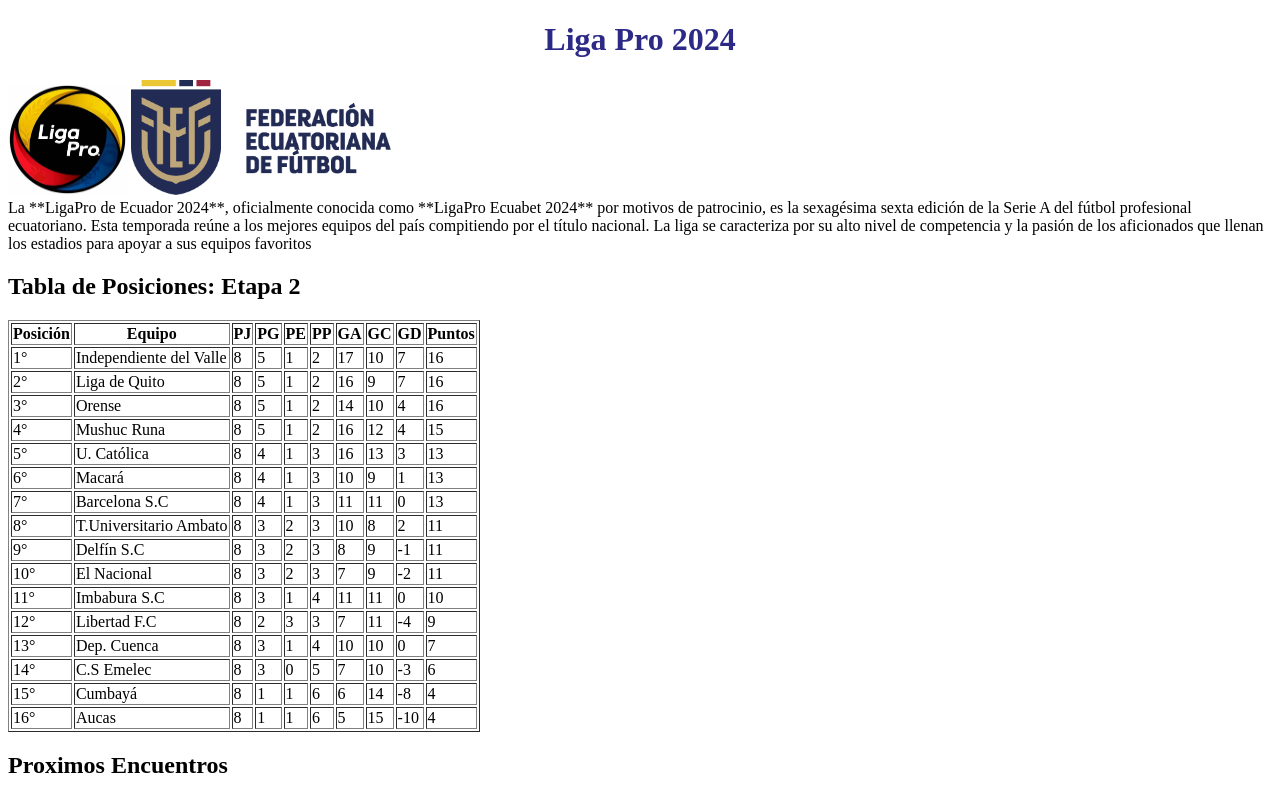
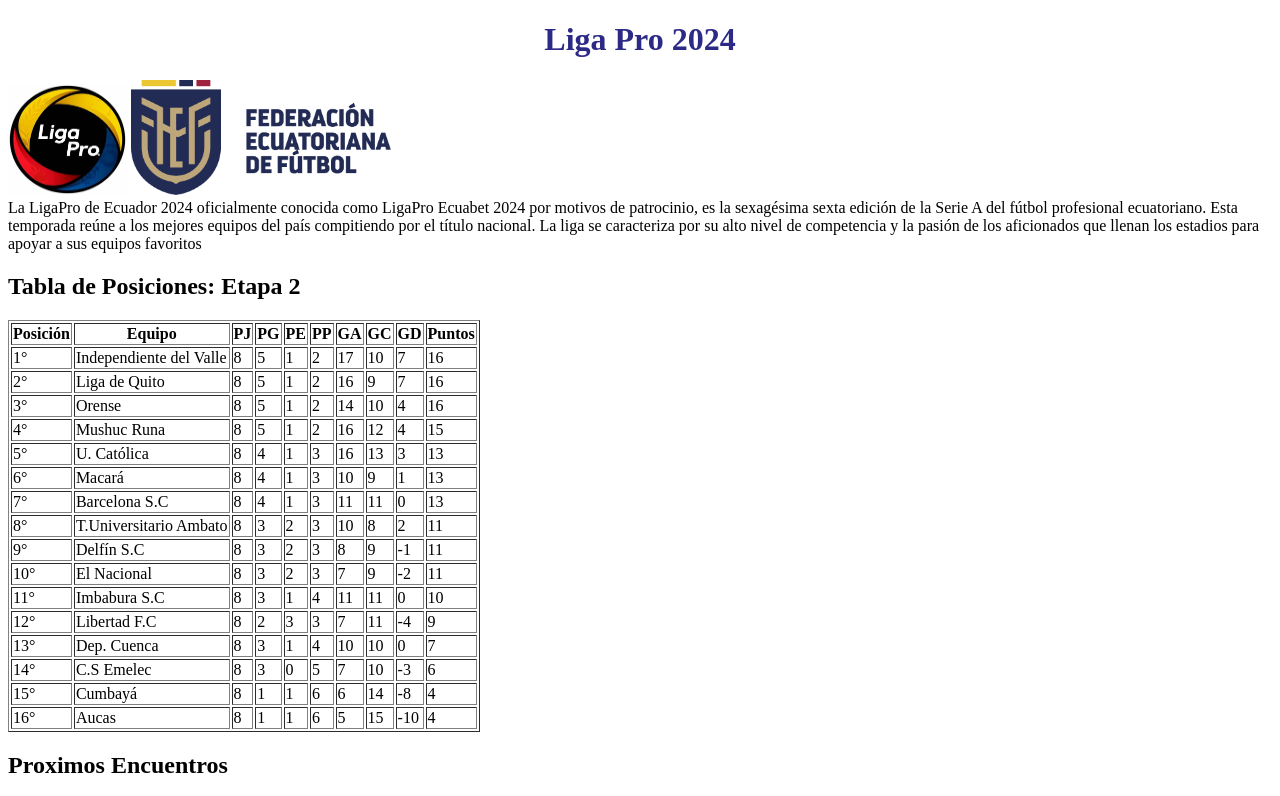
Before and after one commit to EstebanSan140106/ligapro2024, a plain HTML site: page index.html in a window 1280 px wide. Shown: the top 796 px of the page. Drawn offline with Linux system fonts and the light colour scheme.

Commit message:
final ver

```diff
--- a/index.html
+++ b/index.html
@@ -11,9 +11,7 @@
     <img src="imagenes/logo.png" alt="imágen FEF" width="260 px" height="115px">
 
     <article>
-        La **LigaPro de Ecuador 2024**, oficialmente conocida como **LigaPro Ecuabet 2024** por motivos de patrocinio, es la sexagésima sexta edición de la Serie A del fútbol profesional ecuatoriano. Esta temporada reúne a los mejores equipos del país compitiendo por el título nacional. La liga se caracteriza por su alto nivel de competencia y la pasión de los aficionados que llenan los estadios para apoyar a sus equipos favoritos
-
-    </article>
+        La LigaPro de Ecuador 2024 oficialmente conocida como LigaPro Ecuabet 2024 por motivos de patrocinio, es la sexagésima sexta edición de la Serie A del fútbol profesional ecuatoriano. Esta temporada reúne a los mejores equipos del país compitiendo por el título nacional. La liga se caracteriza por su alto nivel de competencia y la pasión de los aficionados que llenan los estadios para apoyar a sus equipos favoritos    </article>
 
 
 <h2>Tabla de Posiciones: Etapa 2</h2>
```
